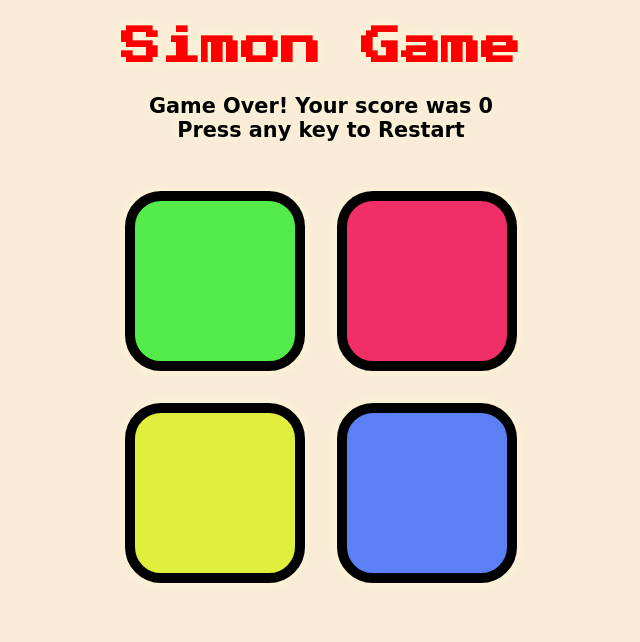
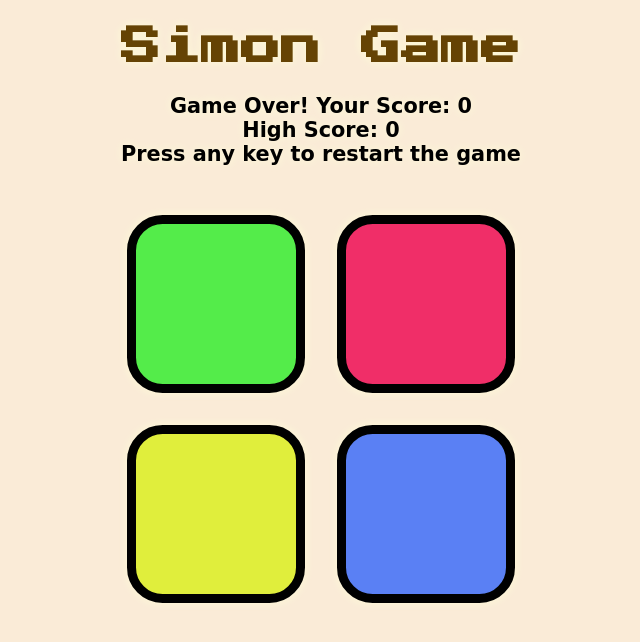
Before and after one commit to rahulkhandait-sde/Simon-Game, a plain HTML site: page index.html in a window 1280 px wide. Both pictures are taken after a click on the element 534 px from the left and 256 px from the top of the page. Shown: the whole page, without its empty margins (319-959 px from the left). Drawn offline with Linux system fonts and the light colour scheme.

Commit message:
file ver 1.1

```diff
--- a/app.js
+++ b/app.js
@@ -4,11 +4,14 @@ let userSeq = [];
 // Game status
 let started = false;
 let level = 0;
+let highScore = 0;
 //  DOM elements
 let h2 = document.querySelector('h2');
 // Button colors
 const buttonColors = ['red', 'green', 'yellow', 'purple'];
 // Start the game
+// Start button click
+// let startBtn = document.querySelector('#start');
 document.addEventListener('keypress', function () {
 	// Check if the game has started
 	if (!started) {
@@ -17,7 +20,19 @@ document.addEventListener('keypress', function () {
 		// Level up and flash the button
 		levelUp();
 	}
-});
+	// // Change the start button to reset button
+	// let resetBtn = document.querySelector('#start');
+	// resetBtn.innerHTML = 'Reset';
+	// resetBtn.style.backgroundColor = 'red';
+	// resetBtn.addEventListener('click', function () {
+	// 	// Reset the game
+		// reset();
+	// 	// Change the reset button to start button
+	// 	let startBtn = document.querySelector('#start');
+	// 	startBtn.innerHTML = 'Start';
+	// 	startBtn.style.backgroundColor = 'green';
+	});
+// });
 // Button Flash
 function btnFlash(btn) {
 	btn.classList.add('flash');
@@ -50,7 +65,9 @@ function checkAns(idx) {
 			setTimeout(levelUp, 1000);
 		}
 	} else {
-		h2.innerHTML = `Game Over! Your score was <b>${level}</b> <br> Press any key to Restart`;
+		// Game over
+		highScore = checkHighScore(level);
+		h2.innerHTML = `Game Over! Your Score: <b>${level}</b> <br> <b>High Score: ${highScore}</b> <br> Press any key to restart the game`;
 		// Flash the screen red
 		document.querySelector('body').style.backgroundColor = 'red';
 		setTimeout(function () {
@@ -79,6 +96,14 @@ for (btn of allBtns) {
 	btn.addEventListener('click', btnPress);
 }
 
+// Check and update high score
+function checkHighScore(score) {
+	if (score > highScore) {
+		highScore = score;
+	}
+	return highScore;
+}
+
 // Reset the game
 function reset() {
 	started = false;
--- a/style.css
+++ b/style.css
@@ -8,7 +8,7 @@ body {
 h1 {
     font-family: 'Press Start 2P', cursive;
     font-size: 2.5rem;
-    color: #ff0000;
+    color: #654304;
     text-shadow: 0 0 10px #FEFCD7;
 }
 
@@ -29,7 +29,7 @@ h2 {
     height: 160px;
     margin: 2rem;
     border-radius: 20%;
-    border: 10px solid #000;
+    border: 9px solid #000;
     box-shadow: 0 0 10px #FEFCD7;
     cursor: pointer;
 }
@@ -58,3 +58,16 @@ h2 {
 .flash {
     background-color: white;
 }
+
+/* .start-btn{
+    width: 100px;
+    height: 50px;
+    border-radius: 10%;
+    margin: 2rem;
+    border: none;
+    cursor: pointer;
+    background-color: green;
+    color: #fff;
+    font-size: 1.6rem;
+    font-weight: bold;
+} */
```
Also changed, not shown: index.html (+3 -0 lines).
